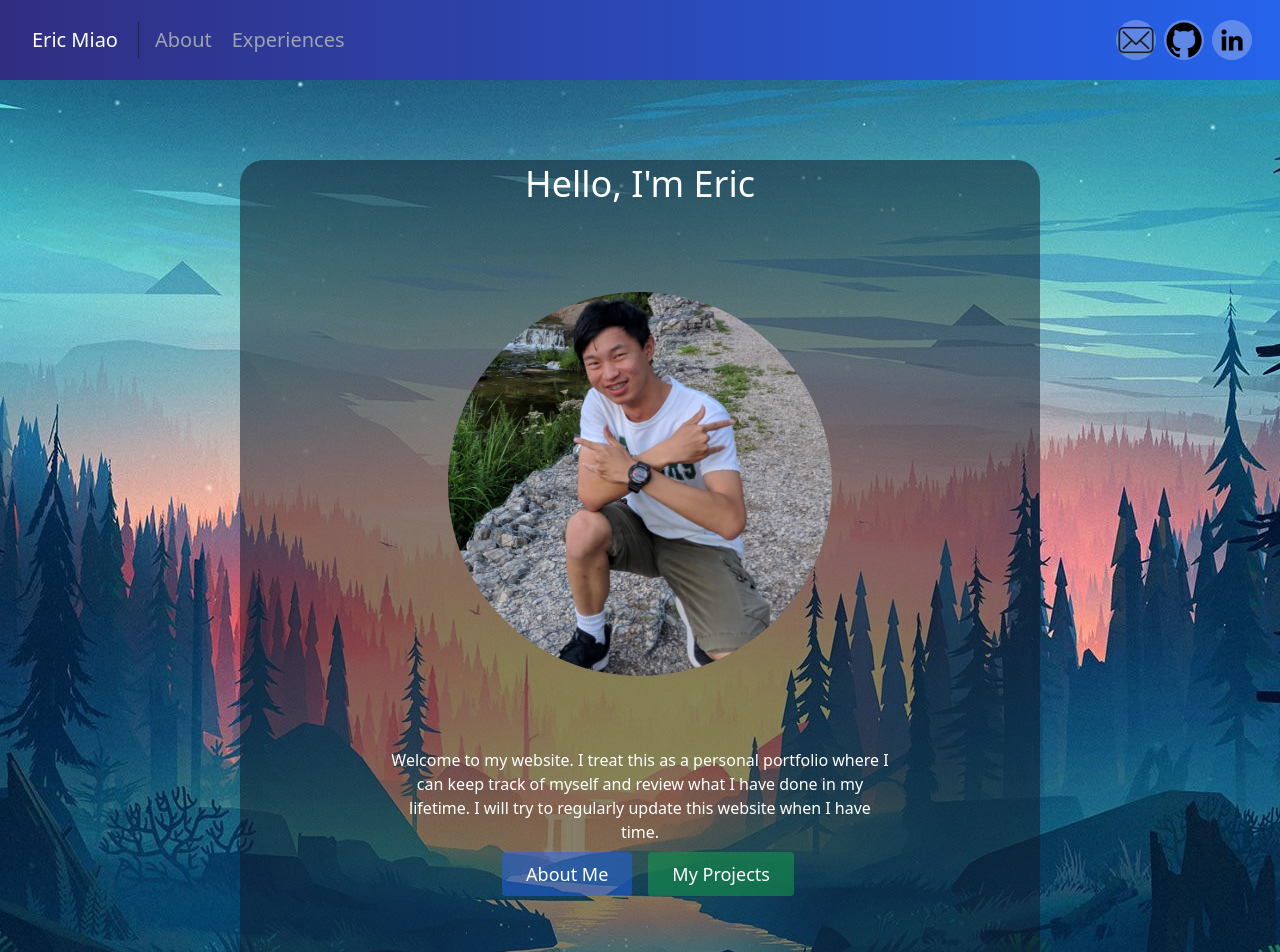
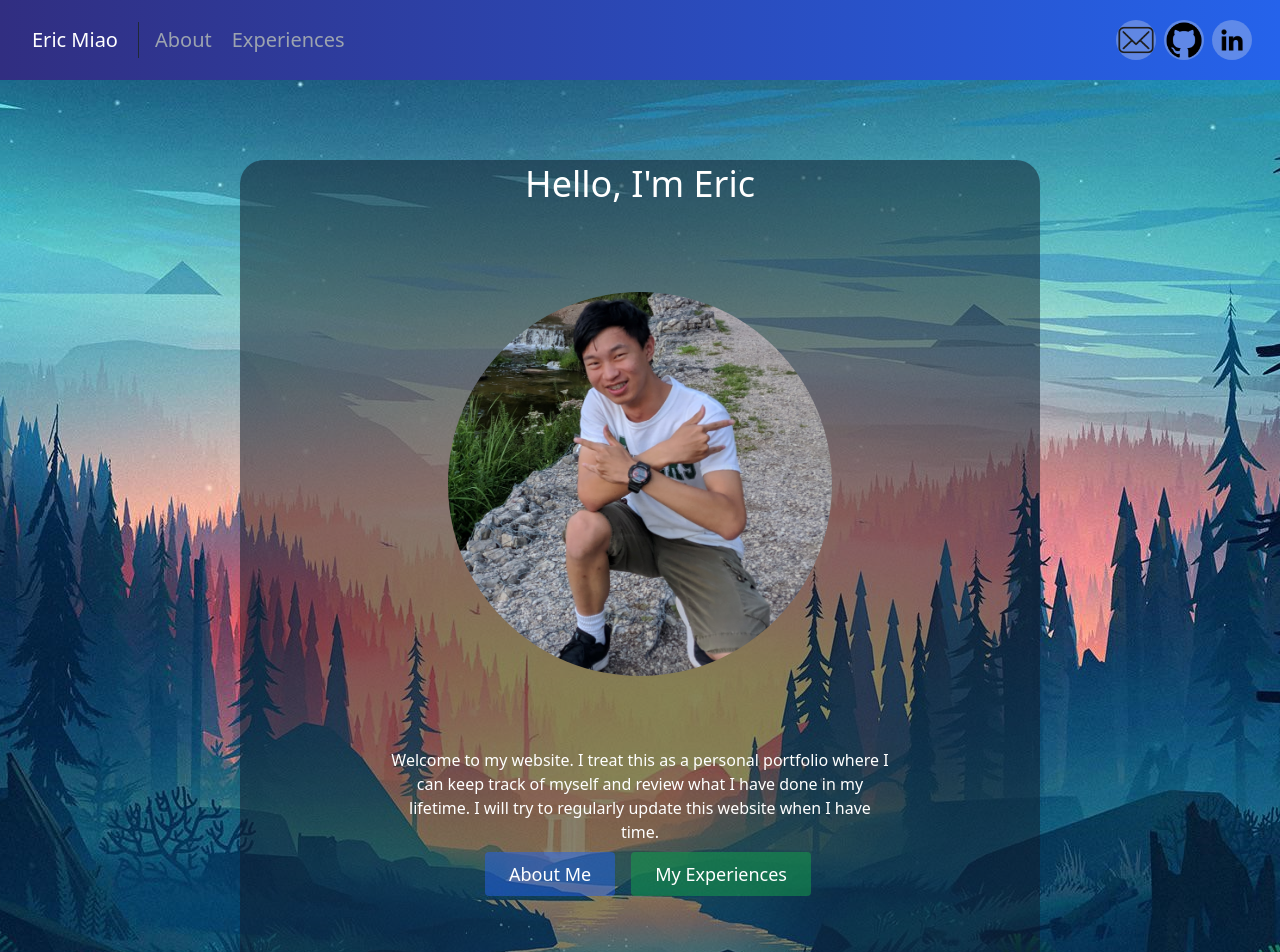
Before and after one commit to MiaoE/Eric-Miao-Personal-Portfolio, a React (Create React App) app: page / in a window 1280 px wide. Shown: the top 952 px of the page. Built offline with nearby package versions, Linux system fonts and the light colour scheme.

Commit message:
modified

```diff
--- a/src/components/About.js
+++ b/src/components/About.js
@@ -64,6 +64,7 @@ export default function About() {
             <li>Vector Calculus, Ordinary Differential Equations (Year 2)</li>
             <li>Thermodynamics, Heat Transfer, and Thermal Physics (Year 2)</li>
             <li>Fluid Mechanics (Year 2)</li>
+            <li>Praxis (Year 1 and 2)</li>
             <br />
             Richmond Hill High School (ON) | 2017-2021
             <li>Computer Science: Java and Python, Object-oriented Programming (Grades 10, 11, 12)</li>
--- a/src/components/Home.js
+++ b/src/components/Home.js
@@ -23,7 +23,7 @@ export default function Home() {
                         About Me
                     </Link>
                     <Link to="/experiences" className="inline-flex text-white bg-green-600 border-0 py-2 px-6 focus:outline-none hover:bg-green-700 rounded text-lg ml-4 bg-opacity-50 hover:bg-opacity-60">
-                        My Projects
+                        My Experiences
                     </Link>
                 </div>
                 <div className="text-sm w-3/4 pt-16">
```
